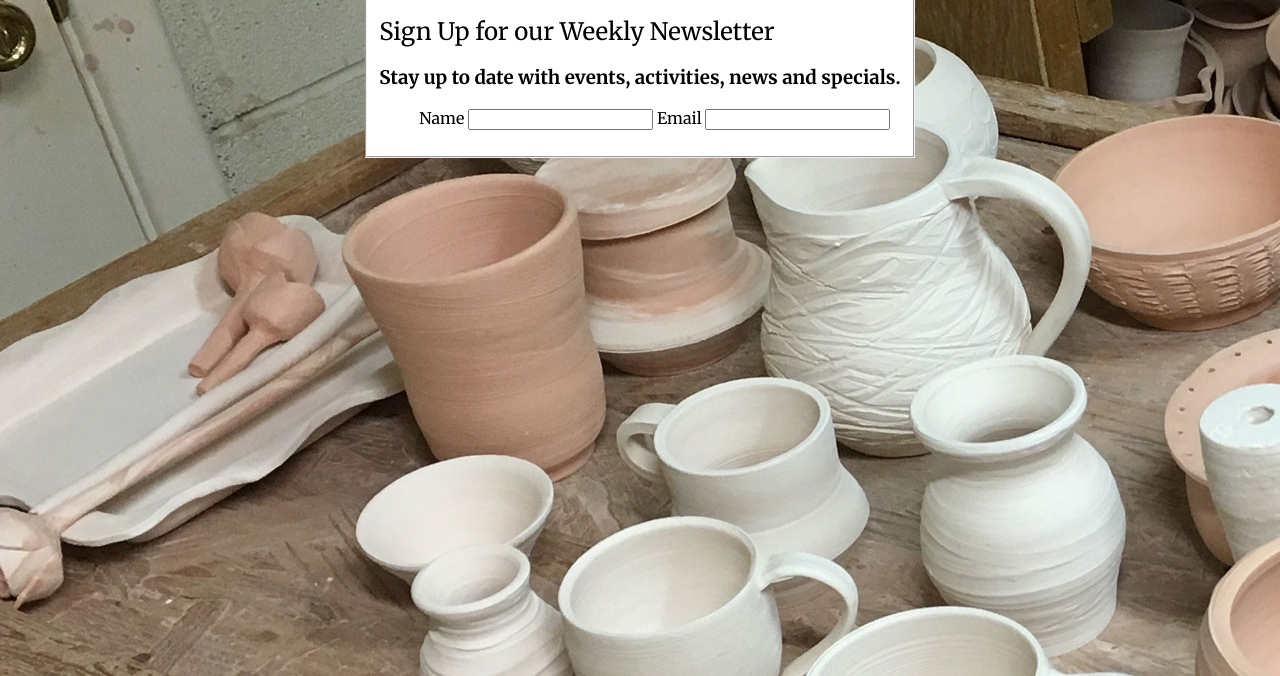
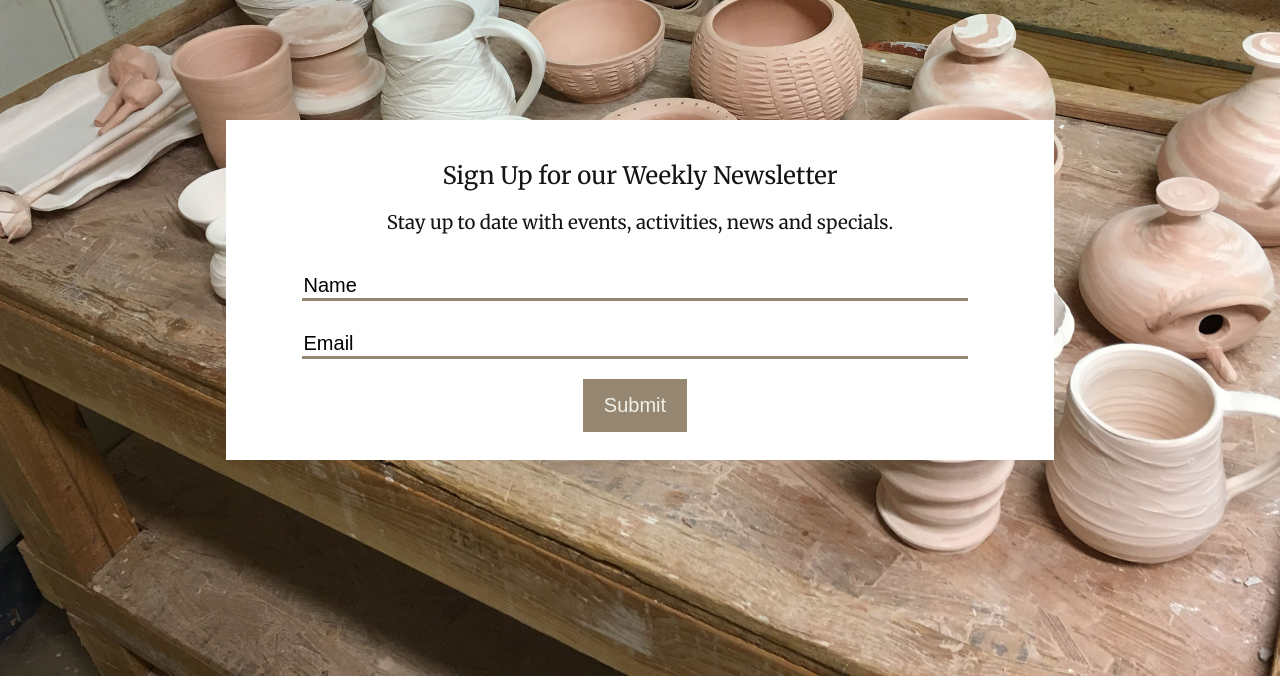
Before and after one commit to soedeuce002/week-one-project, a plain HTML site: page newsletter.html in a window 1280 px wide. Shown: the part 124-800 px from the top of the page. Drawn offline with Linux system fonts and the light colour scheme.

Commit message:
finished styling newsletter/desktop page.

```diff
--- a/newsletter.html
+++ b/newsletter.html
@@ -7,18 +7,16 @@
       rel="stylesheet">
       <link href="styles.css" rel="stylesheet">
   </head>
-  <body background="images/background-2.jpg">
-    <header>
-      <nav>
-        <div class="logo">
-          <img src="images/bent-creek-logo.png" id="logo"></img>
-        </div>
-        <div class="navigation">
+  <body>
+    <header id="site_header">
+      <a id="logo" href="index.html">
+        <img src="images/bent-creek-logo.png">
+      </a>
+        <nav class="main_navigation">
           <a href="#">HOME</a>
           <a href="about.html">ABOUT</a>
           <a href="newsletter.html">NEWSLETTER</a>
-        </div>
-      <nav>
+      </nav>
     </header>
     <div id="formInput">
       <form>
@@ -26,16 +24,21 @@
           <h2> Sign Up for our Weekly Newsletter</h2>
           <h3>Stay up to date with events, activities, news and specials.</h3>
             <ul>
-              <label for="name">Name</label>
-              <input type="text" id="name">
-              <label for="email">Email</label>
-              <input type="email" id="email">
+              <label for="name"></label>
+              <input type="text" value="Name">
+              <label for="email"></label>
+              <input type="email" value="Email">
+              <input type="submit" id="submit" value="Submit">
+            </ul>
+
+
+
           </fieldset>
         </form>
       </div>
 
 
-    </div>
+
 
 
 
--- a/styles.css
+++ b/styles.css
@@ -13,17 +13,41 @@ Button Text (Hover): #FFFFFF
 Input Border Bottom: #968772
 Input Border Bottom (Focus): #967343 */
 body {
+
   font-family: Merriweather, Roboto, sans-serif;
+  background-image: url(images/background-2.jpg);
+  background-size: cover;
+  color: #131511;
+  margin: 0px;
 }
-nav {
+
+#site_header {
   background-color: #FFFFFF;
   display: flex;
-  justify-content: center;
   justify-content: space-between;
+
+}
+
+#logo img{
+  display: inline-block;
+  width: 50px;
+  height: 50px;
+  padding: 20px;
+}
+
+.main_navigation{
+  display: flex;
+  width: 50%;
+  height: 50px;
+  justify-content: space-around;
+  margin-top: 10px;
+  margin-right: 320px;
+  align-items: flex-end;
+
+
   }
 nav a {
   color: #2B2F26;
-  padding: 20px;
   font-family: arial;
   font-size: 20px;
 
@@ -35,11 +59,15 @@ nav a:active {
   color: #968772;
 }
 fieldset{
+  text-align: center;
   background-color: #FFFFFF;
+  border: none;
+  margin-top: 150px;
+  height: 300px;
+  padding: 20px;
 }
 
-fieldset h2 {
-  font-family: Merriweather;
+fieldset h2, h3{
   font-weight: normal;
 }
 .navigation {
@@ -52,3 +80,25 @@ fieldset h2 {
   justify-content: center;
 
 }
+ul {
+display: block;
+margin-right: 50px;
+}
+input {
+  font-size: 20px;
+  border: none;
+  border-bottom: 3px solid #968772;
+  width: 95%;
+  margin: 10px;
+  margin-top: 20px;
+
+}
+
+#submit {
+  width: 15%;
+  border: none;
+  background-color: #968772;
+  color: #F2F1E8;
+  margin-top: 10px;
+  padding: 15px;
+}
```
